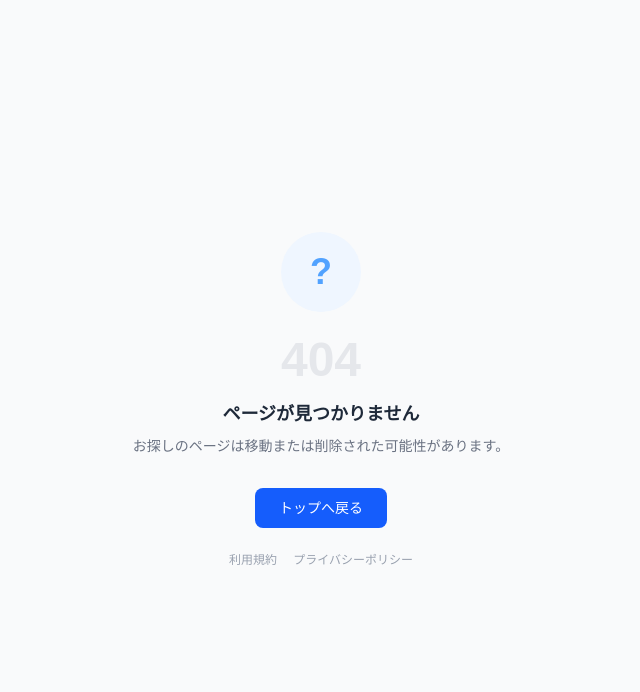
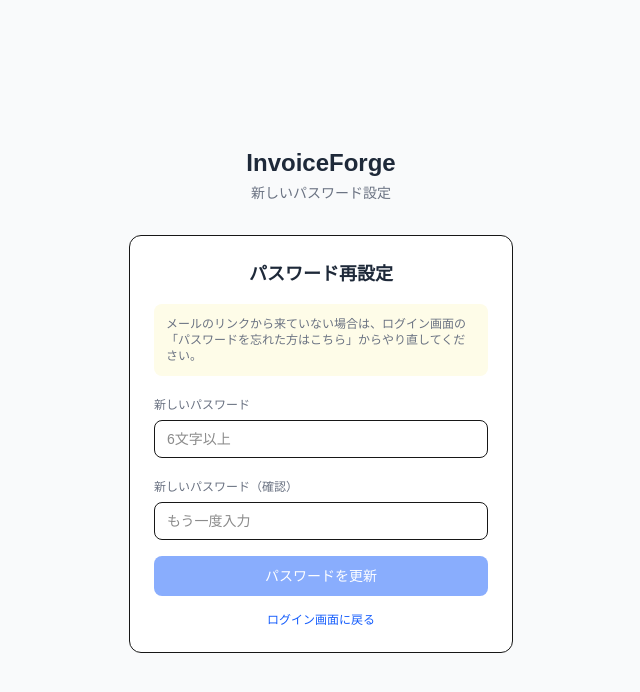
Before and after one commit to yosinkyuin1031-glitch/invoice-forge, a Next.js app: page /reset-password in a window 1280 px wide. Before the commit this address had no page. Shown: the top 692 px of the page, without its empty margins (319-959 px from the left). Built offline with nearby package versions, Linux system fonts and the light colour scheme; no server answers.

Commit message:
新規登録削除・パスワード再発行追加

```diff
--- /dev/null
+++ b/src/app/reset-password/page.tsx
@@ -0,0 +1,109 @@
+"use client";
+
+import { useState, useEffect } from "react";
+import { supabase } from "@/lib/supabase";
+import { updatePassword } from "@/lib/storage";
+
+export default function ResetPasswordPage() {
+  const [ready, setReady] = useState(false);
+  const [password, setPassword] = useState("");
+  const [confirm, setConfirm] = useState("");
+  const [loading, setLoading] = useState(false);
+  const [error, setError] = useState("");
+  const [message, setMessage] = useState("");
+
+  useEffect(() => {
+    // Wait for Supabase to process recovery token from URL hash
+    const { data } = supabase.auth.onAuthStateChange((event) => {
+      if (event === "PASSWORD_RECOVERY" || event === "SIGNED_IN") {
+        setReady(true);
+      }
+    });
+    // Also mark ready if session already exists
+    supabase.auth.getSession().then(({ data: s }) => {
+      if (s.session) setReady(true);
+    });
+    return () => data.subscription.unsubscribe();
+  }, []);
+
+  const handleSubmit = async (e: React.FormEvent) => {
+    e.preventDefault();
+    setError("");
+    setMessage("");
+    if (password.length < 6) {
+      setError("パスワードは6文字以上で入力してください");
+      return;
+    }
+    if (password !== confirm) {
+      setError("パスワードが一致しません");
+      return;
+    }
+    setLoading(true);
+    try {
+      await updatePassword(password);
+      setMessage("パスワードを更新しました。ログイン画面からログインしてください。");
+      setTimeout(() => { window.location.href = "/"; }, 2000);
+    } catch (err: unknown) {
+      setError(err instanceof Error ? err.message : "エラーが発生しました");
+    } finally {
+      setLoading(false);
+    }
+  };
+
+  return (
+    <div className="min-h-screen flex items-center justify-center bg-gray-50 px-4">
+      <div className="w-full max-w-sm">
+        <div className="text-center mb-8">
+          <h1 className="text-2xl font-bold text-gray-800">InvoiceForge</h1>
+          <p className="text-sm text-gray-500 mt-1">新しいパスワード設定</p>
+        </div>
+        <form onSubmit={handleSubmit} className="bg-white rounded-xl border p-6 space-y-4">
+          <h2 className="text-lg font-bold text-gray-800 text-center">パスワード再設定</h2>
+          {error && <p className="text-sm text-red-600 bg-red-50 rounded-lg p-3">{error}</p>}
+          {message && <p className="text-sm text-green-600 bg-green-50 rounded-lg p-3">{message}</p>}
+          {!ready && !message && (
+            <p className="text-xs text-gray-500 bg-yellow-50 rounded-lg p-3">
+              メールのリンクから来ていない場合は、ログイン画面の「パスワードを忘れた方はこちら」からやり直してください。
+            </p>
+          )}
+          <div>
+            <label htmlFor="new-password" className="text-xs text-gray-500">新しいパスワード</label>
+            <input
+              id="new-password"
+              type="password"
+              value={password}
+              onChange={(e) => setPassword(e.target.value)}
+              required
+              minLength={6}
+              className="w-full px-3 py-2 border rounded-lg text-sm mt-1 focus:ring-2 focus:ring-blue-300 focus:border-blue-400 outline-none"
+              placeholder="6文字以上"
+            />
+          </div>
+          <div>
+            <label htmlFor="confirm-password" className="text-xs text-gray-500">新しいパスワード（確認）</label>
+            <input
+              id="confirm-password"
+              type="password"
+              value={confirm}
+              onChange={(e) => setConfirm(e.target.value)}
+              required
+              minLength={6}
+              className="w-full px-3 py-2 border rounded-lg text-sm mt-1 focus:ring-2 focus:ring-blue-300 focus:border-blue-400 outline-none"
+              placeholder="もう一度入力"
+            />
+          </div>
+          <button
+            type="submit"
+            disabled={loading || !ready}
+            className="w-full py-2.5 bg-blue-600 text-white rounded-lg text-sm font-medium hover:bg-blue-700 transition disabled:opacity-50"
+          >
+            {loading ? "処理中..." : "パスワードを更新"}
+          </button>
+          <p className="text-center text-xs text-gray-500">
+            <a href="/" className="text-blue-600 hover:underline">ログイン画面に戻る</a>
+          </p>
+        </form>
+      </div>
+    </div>
+  );
+}
--- a/src/components/InvoiceApp.tsx
+++ b/src/components/InvoiceApp.tsx
@@ -11,7 +11,7 @@
 } from "@/lib/types";
 import {
   signIn,
-  signUp,
+  resetPassword,
   signOut,
   getUser,
   onAuthChange,
@@ -587,7 +587,7 @@
 function LoginView() {
   const [email, setEmail] = useState("");
   const [password, setPassword] = useState("");
-  const [isSignUp, setIsSignUp] = useState(false);
+  const [mode, setMode] = useState<"login" | "reset">("login");
   const [error, setError] = useState("");
   const [loading, setLoading] = useState(false);
   const [message, setMessage] = useState("");
@@ -598,9 +598,9 @@
     setMessage("");
     setLoading(true);
     try {
-      if (isSignUp) {
-        await signUp(email, password);
-        setMessage("確認メールを送信しました。メールのリンクをクリックして登録を完了してください。");
+      if (mode === "reset") {
+        await resetPassword(email);
+        setMessage("パスワード再設定用のメールを送信しました。メール内のリンクから新しいパスワードを設定してください。");
       } else {
         await signIn(email, password);
       }
@@ -621,7 +621,7 @@
         </div>
         <form onSubmit={handleSubmit} className="bg-white rounded-xl border p-6 space-y-4">
           <h2 className="text-lg font-bold text-gray-800 text-center">
-            {isSignUp ? "新規登録" : "ログイン"}
+            {mode === "reset" ? "パスワード再発行" : "ログイン"}
           </h2>
           {error && <p className="text-sm text-red-600 bg-red-50 rounded-lg p-3">{error}</p>}
           {message && <p className="text-sm text-green-600 bg-green-50 rounded-lg p-3">{message}</p>}
@@ -638,6 +638,7 @@
               placeholder="mail@example.com"
             />
           </div>
+          {mode === "login" && (
             <div>
               <label htmlFor="login-password" className="text-xs text-gray-500">パスワード</label>
               <input
@@ -652,32 +653,23 @@
                 placeholder="6文字以上"
               />
             </div>
+          )}
           <button
             type="submit"
             disabled={loading}
             className="w-full py-2.5 bg-blue-600 text-white rounded-lg text-sm font-medium hover:bg-blue-700 transition disabled:opacity-50"
           >
-            {loading ? "処理中..." : isSignUp ? "登録する" : "ログイン"}
+            {loading ? "処理中..." : mode === "reset" ? "再設定メールを送信" : "ログイン"}
           </button>
           <p className="text-center text-xs text-gray-500">
-            {isSignUp ? "既にアカウントをお持ちの方は" : "アカウントをお持ちでない方は"}
             <button
               type="button"
-              onClick={() => { setIsSignUp(!isSignUp); setError(""); setMessage(""); }}
-              className="text-blue-600 hover:underline ml-1"
-            >
-              {isSignUp ? "ログイン" : "新規登録"}
+              onClick={() => { setMode(mode === "reset" ? "login" : "reset"); setError(""); setMessage(""); }}
+              className="text-blue-600 hover:underline"
+            >
+              {mode === "reset" ? "ログインに戻る" : "パスワードを忘れた方はこちら"}
             </button>
           </p>
-          {isSignUp && (
-            <p className="text-center text-xs text-gray-400">
-              登録することで
-              <a href="/terms" target="_blank" rel="noopener noreferrer" className="text-blue-500 hover:underline mx-1">利用規約</a>
-              および
-              <a href="/privacy" target="_blank" rel="noopener noreferrer" className="text-blue-500 hover:underline mx-1">プライバシーポリシー</a>
-              に同意したものとみなします。
-            </p>
-          )}
         </form>
         <div className="mt-4 flex justify-center gap-4 text-xs text-gray-400">
           <a href="/terms" target="_blank" rel="noopener noreferrer" className="hover:underline">利用規約</a>
--- a/src/lib/storage.ts
+++ b/src/lib/storage.ts
@@ -2,16 +2,21 @@
 import { Invoice, InvoiceItem, ClinicSettings, Client, Product, DEFAULT_SETTINGS } from "./types";
 
 // ===== AUTH =====
-export async function signUp(email: string, password: string) {
-  const { data, error } = await supabase.auth.signUp({ email, password });
+export async function signIn(email: string, password: string) {
+  const { data, error } = await supabase.auth.signInWithPassword({ email, password });
   if (error) throw error;
   return data;
 }
 
-export async function signIn(email: string, password: string) {
-  const { data, error } = await supabase.auth.signInWithPassword({ email, password });
+export async function resetPassword(email: string) {
+  const redirectTo = typeof window !== "undefined" ? `${window.location.origin}/reset-password` : undefined;
+  const { error } = await supabase.auth.resetPasswordForEmail(email, { redirectTo });
   if (error) throw error;
-  return data;
+}
+
+export async function updatePassword(newPassword: string) {
+  const { error } = await supabase.auth.updateUser({ password: newPassword });
+  if (error) throw error;
 }
 
 export async function signOut() {
```
Lines whose indentation alone changed are shown as unchanged.
